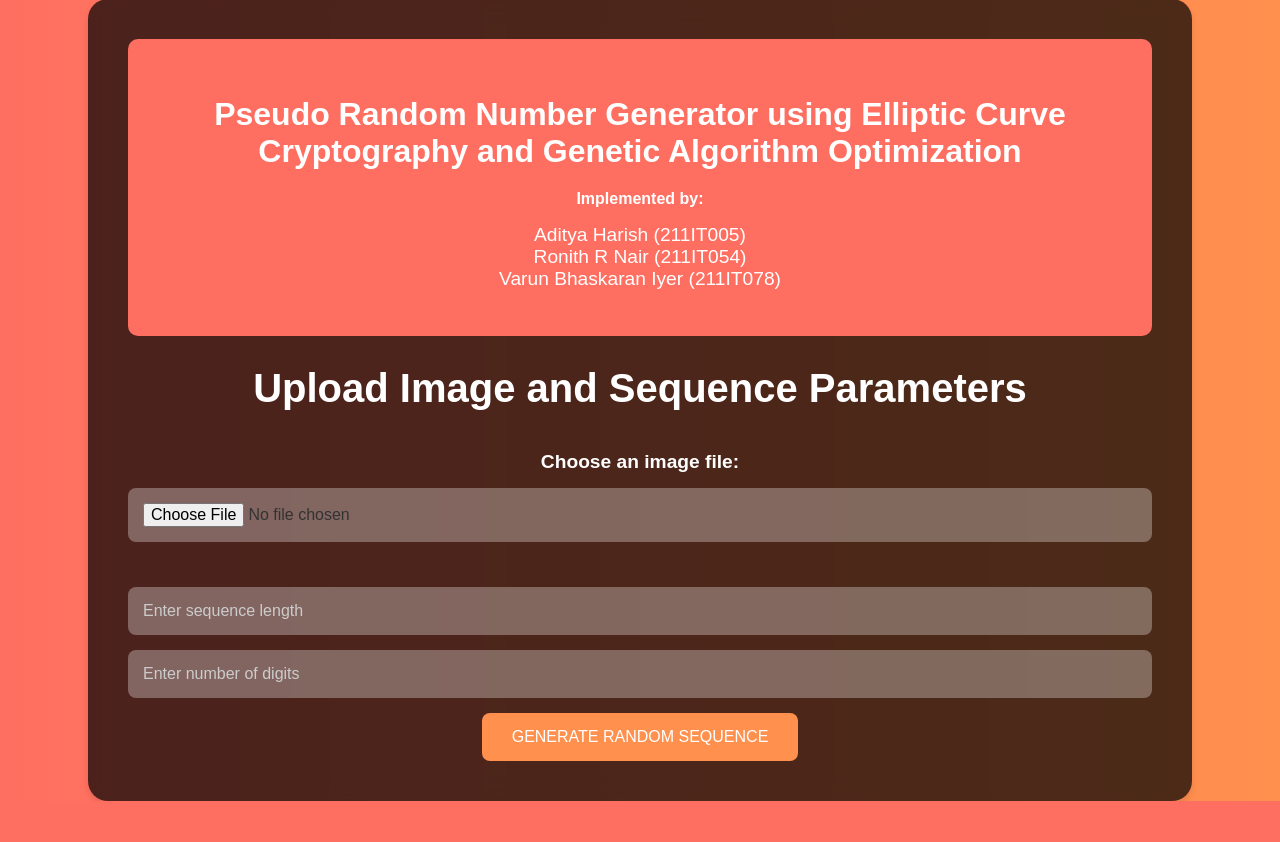
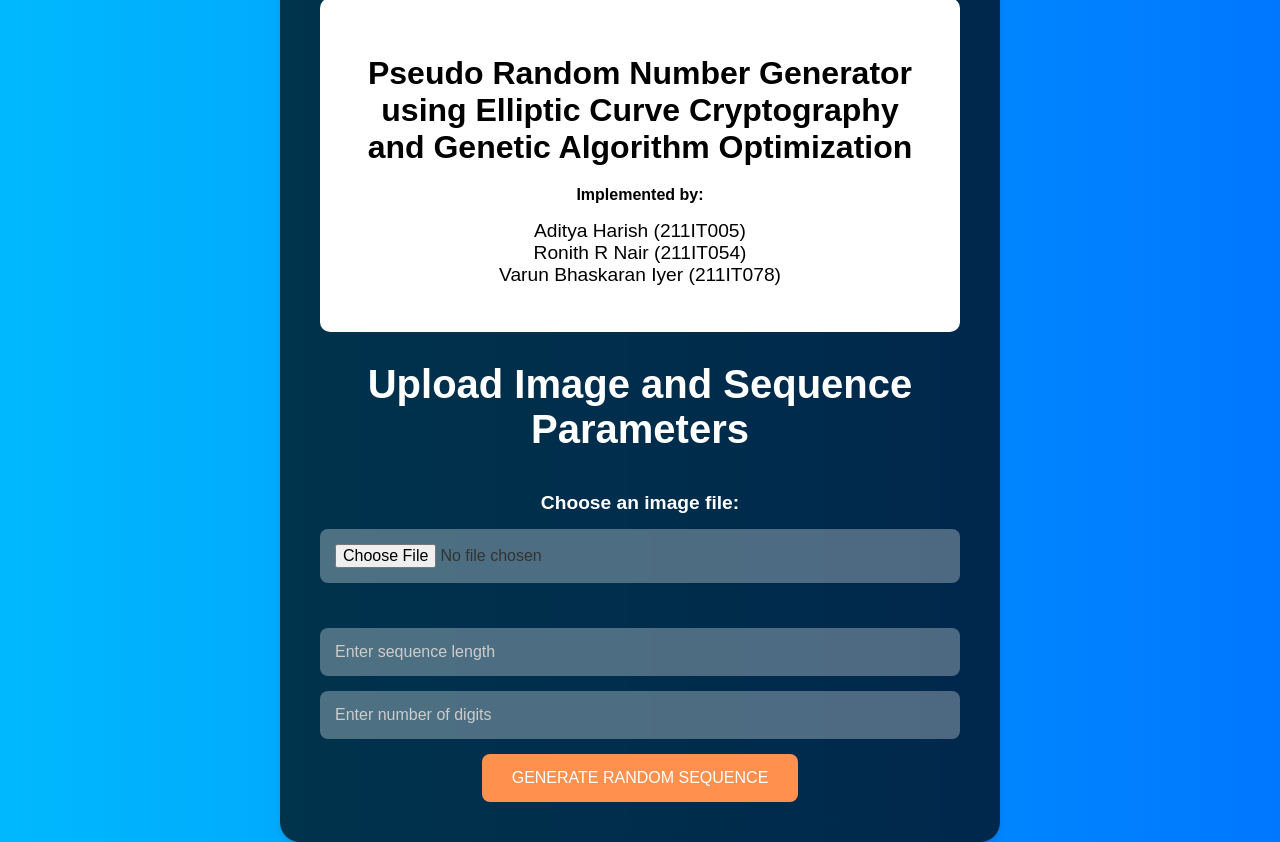
Before and after one commit to Viyer533/PRNG-WebApp, a Django app: page / in a window 1280 px wide. Before the commit the page ends 801 px from the top, so only its background shows below. Run offline with Django 5.2, Linux system fonts and the light colour scheme.

Commit message:
Change UI colours

```diff
--- a/prng_proj/prng_app/templates/index.html
+++ b/prng_proj/prng_app/templates/index.html
@@ -17,13 +17,13 @@ body {
     justify-content: center;
     align-items: center;
     height: 100vh;
-    background-image: linear-gradient(to right, #ff6f61 0%, #ff904e 100%);
+    background-image: linear-gradient(to right, #00b9fd 0%, #0077ff 100%);
 }
 
 .container {
     position: relative;
     width: 80%;
-    max-width: 90%;
+    max-width: 50%;
     padding: 40px;
     text-align: center;
     color: #ffffff;
@@ -131,8 +131,8 @@ pre {
 }
 
 .banner {
-    background-color: #ff6f61;
-    color: #fff;
+    background-color: #ffffff;
+    color: #000000;
     padding: 30px;
     border-radius: 10px;
     margin-bottom: 30px;
@@ -147,6 +147,7 @@ pre {
 .banner p {
     font-weight: bold;
     margin-bottom: 10px;
+    margin-top: 10px;
 }
 
 .banner ul {
@@ -206,9 +207,9 @@ pre {
             </div>
 
         </form>
-        {% if result|length > 0 and image %}
+        {% if result|length > 0%}
         <div class="code-container" id = "codeContainer">
-            <h3 style = "font-family: 'Montserrat', 'sans-serif';">Generated Sequence:</h2>
+            <h3 style = "font-family: 'Montserrat', 'sans-serif';">Generated {{num_digits}}-digit number Sequence:</h2>
             <!-- <h4  style = "font-family: 'Montserrat', 'sans-serif';">Sequence Length: {{seqLen}} <br> Range of each number: {{0}} - {{mVal}}</h4> -->
             <pre id="myPreTag">
                 {% for number in result %}
@@ -287,7 +288,7 @@ pre {
         function validateForm() {
                 var sequenceLength = document.getElementById('sequenceLength').value;
                 var mValue = document.getElementById('mValue').value;
-                if (sequenceLength <= 0 || mValue <= 7) {
+                if (sequenceLength <= 0 || mValue <= 2) {
                     alert('Please enter acceptable values for both sequence length and m value.');
                     return false;
                 }
--- a/prng_proj/prng_app/views.py
+++ b/prng_proj/prng_app/views.py
@@ -30,6 +30,6 @@ class HomePage(View):
             result = PRNS_GENERATOR.generate({"img": image_path, "n": number1, "m": number2})[:number1]
             result = PRNS_GENERATOR.optimize(result)
             padded_result = ['0' * (number_of_digits - len(str(number))) +  str(number) for number in result]
-            return render(request, "index.html", {"seqLen": number1, "result": padded_result})
+            return render(request, "index.html", {"seqLen": number1, "result": padded_result, "num_digits": number_of_digits})
         else:
             return render(request, "index.html")
```
